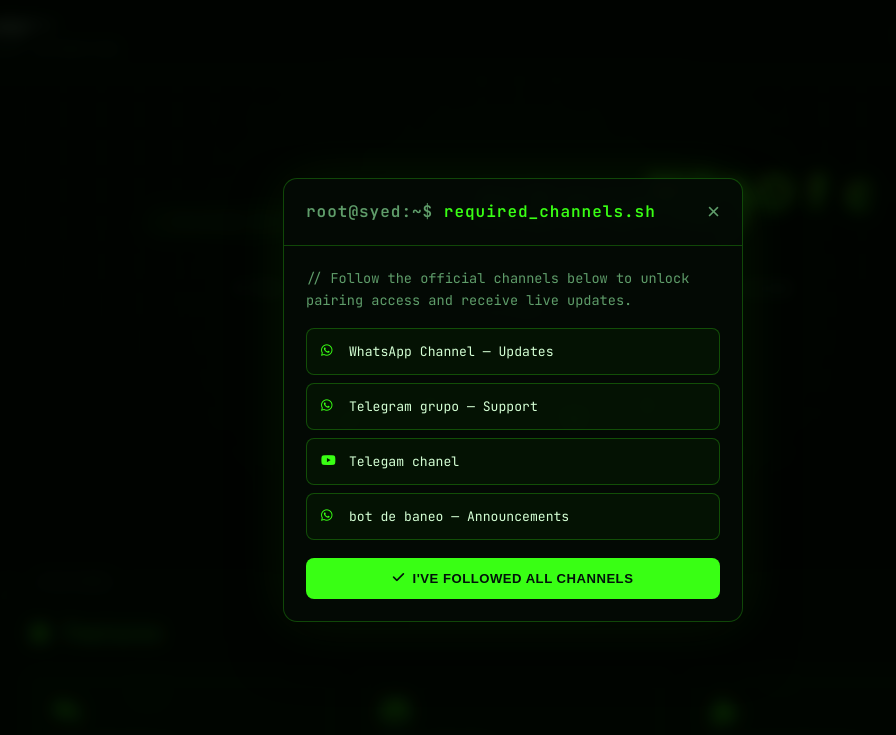
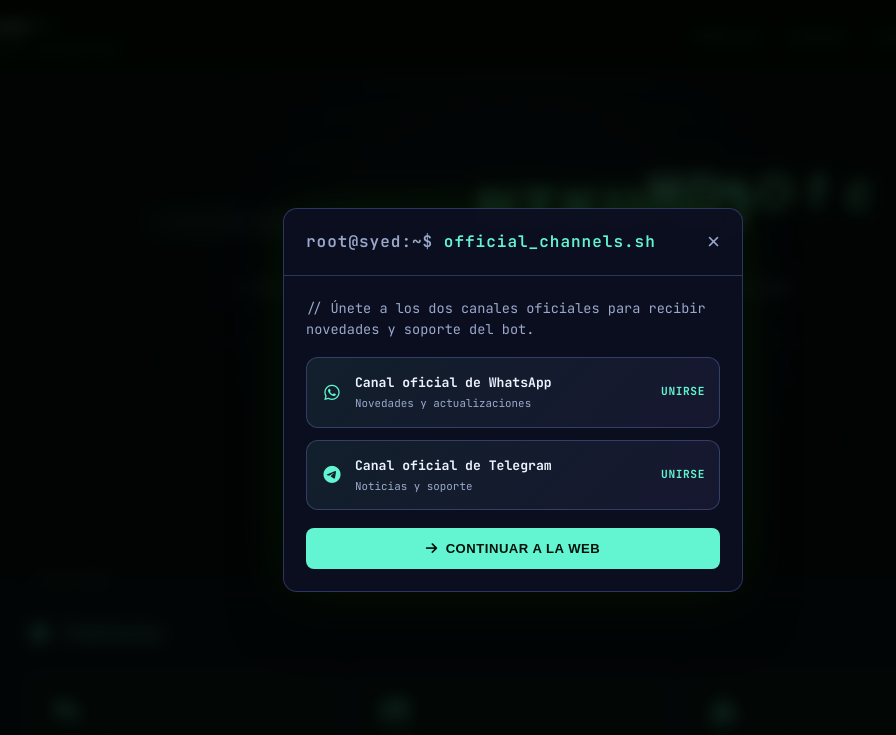
Before and after one commit to cruzridel6-lab/web-niku-md-eye, a website: page index.html in a window 1280 px wide. Shown: the top 735 px of the page, without its empty margins (127-1023 px from the left). Drawn offline with nearby package versions, Linux system fonts and the light colour scheme; no server answers.

Commit message:
feat: refresh official channels section and visual theme

```diff
--- a/index.html
+++ b/index.html
@@ -8,19 +8,20 @@
 <link href="https://fonts.googleapis.com/css2?family=Share+Tech+Mono&family=JetBrains+Mono:wght@300;400;500;600;700;800&display=swap" rel="stylesheet">
 <style>
   :root{
-    --bg:#030603;
-    --bg-panel:rgba(6,16,8,0.85);
-    --bg-panel-2:rgba(4,10,5,0.9);
-    --grid:rgba(57,255,20,0.05);
-    --green:#39ff14;
-    --green-dim:#12a52a;
-    --green-deep:#064d16;
-    --green-glass:rgba(57,255,20,0.08);
-    --border:rgba(57,255,20,0.25);
-    --text:#d4ffd4;
-    --muted:#5f9d6a;
-    --amber:#ffd23f;
-    --danger:#ff4d4d;
+    --bg:#080a16;
+    --bg-panel:rgba(16,20,42,0.86);
+    --bg-panel-2:rgba(12,15,32,0.94);
+    --grid:rgba(112,154,255,0.07);
+    --green:#63f5d1;
+    --green-dim:#38bda8;
+    --green-deep:#123d4d;
+    --green-glass:rgba(99,245,209,0.09);
+    --border:rgba(130,155,255,0.28);
+    --text:#edf2ff;
+    --muted:#9aa8cc;
+    --amber:#ffc875;
+    --danger:#ff7195;
+    --violet:#9b8cff;
     --radius:14px;
   }
   *{margin:0;padding:0;box-sizing:border-box;}
@@ -47,7 +48,7 @@
   .glow-orb{
     position:fixed;top:-10%;left:50%;transform:translateX(-50%);
     width:60vw;height:60vw;max-width:900px;max-height:900px;
-    background:radial-gradient(circle,rgba(57,255,20,0.10) 0%,transparent 65%);
+    background:radial-gradient(circle,rgba(99,245,209,0.12) 0%,rgba(155,140,255,0.08) 30%,transparent 68%);
     filter:blur(40px);z-index:-2;pointer-events:none;
     animation:orbPulse 8s ease-in-out infinite alternate;
   }
@@ -97,14 +98,17 @@
   .modal-close:hover{color:var(--green);}
   .modal-body{padding:22px;}
   .modal-body p{color:var(--muted);font-size:.85rem;margin-bottom:16px;}
-  .channel-list{display:flex;flex-direction:column;gap:8px;margin-bottom:18px;}
+  .channel-list{display:flex;flex-direction:column;gap:12px;margin-bottom:18px;}
   .channel-item{
-    display:flex;align-items:center;gap:10px;padding:12px 14px;
-    background:rgba(57,255,20,.04);border:1px solid var(--border);border-radius:8px;
+    display:flex;align-items:center;gap:12px;padding:14px;
+    background:linear-gradient(135deg,rgba(99,245,209,.08),rgba(155,140,255,.08));border:1px solid var(--border);border-radius:12px;
     text-decoration:none;color:var(--text);font-size:.82rem;transition:.25s;
   }
   .channel-item:hover{background:var(--green-glass);border-color:var(--green);transform:translateX(4px);}
-  .channel-item i{color:var(--green);width:18px;}
+  .channel-item i{color:var(--green);width:22px;font-size:1.1rem;text-align:center;}
+  .channel-item span{flex:1;}
+  .channel-item small{display:block;color:var(--muted);font-size:.68rem;margin-top:2px;}
+  .channel-join{color:var(--green);font-size:.7rem;font-weight:700;text-transform:uppercase;letter-spacing:.6px;white-space:nowrap;}
   .btn{
     display:inline-flex;align-items:center;justify-content:center;gap:8px;
     background:var(--green);color:#01120a;font-weight:700;font-size:.82rem;
@@ -238,6 +242,18 @@
   .waiting .dot{width:7px;height:7px;background:var(--green);border-radius:50%;box-shadow:0 0 8px var(--green);animation:blink 1.3s infinite;}
 
   .link-grid{display:grid;grid-template-columns:repeat(auto-fit,minmax(230px,1fr));gap:14px;}
+  .official-card{display:flex;align-items:center;gap:16px;padding:20px;border:1px solid var(--border);border-radius:14px;background:linear-gradient(135deg,rgba(99,245,209,.08),rgba(155,140,255,.08));text-decoration:none;color:var(--text);transition:.3s;}
+  .official-card:hover{transform:translateY(-4px);border-color:var(--green);box-shadow:0 14px 35px rgba(99,245,209,.12);}
+  .official-card i{width:42px;height:42px;display:grid;place-items:center;border-radius:12px;background:var(--green-glass);color:var(--green);font-size:1.35rem;}
+  .official-card strong{display:block;font-size:.9rem;margin-bottom:3px;}
+  .official-card span{color:var(--muted);font-size:.72rem;}
+  .join-arrow{margin-left:auto;color:var(--green);}
+  .review-grid{display:grid;grid-template-columns:repeat(auto-fit,minmax(230px,1fr));gap:14px;}
+  .review-card{padding:20px;border:1px solid var(--border);border-radius:14px;background:rgba(255,255,255,.025);}
+  .review-card .stars{color:var(--amber);letter-spacing:2px;font-size:.8rem;margin-bottom:12px;}
+  .review-card p{font-size:.82rem;color:var(--text);margin-bottom:14px;}
+  .review-card cite{font-size:.7rem;color:var(--muted);font-style:normal;}
+  .sample-note{color:var(--muted);font-size:.68rem;margin-top:-12px;margin-bottom:20px;}
 
   footer{text-align:center;padding:50px 20px;color:var(--muted);font-size:.8rem;border-top:1px solid var(--border);margin-top:40px;}
   footer span{color:var(--green);}
@@ -273,22 +289,20 @@
 <div class="glow-orb"></div>
 <div class="particles" id="particles"></div>
 
-<!-- Channel modal -->
+<!-- Official channels modal -->
 <div id="channelModal" class="modal">
   <div class="modal-content">
     <div class="modal-head">
-      <h2>required_channels.sh</h2>
+      <h2>official_channels.sh</h2>
       <button class="modal-close" id="modalClose">&times;</button>
     </div>
     <div class="modal-body">
-      <p>// Follow the official channels below to unlock pairing access and receive live updates.</p>
+      <p>// Únete a los dos canales oficiales para recibir novedades y soporte del bot.</p>
       <div class="channel-list">
-        <a href="https://whatsapp.com/channel/0029Vb5s0hbADTO8E0xtQI1l target="_blank" class="channel-item"><i class="fab fa-whatsapp"></i><span>WhatsApp Channel — Updates</span></a>
-        <a href="https://t.me/grupozonaoscura" target="_blank" class="channel-item"><i class="fab fa-whatsapp"></i><span>Telegram grupo — Support</span></a>
-        <a href="https://t.me/Dark_Zone_666" target="_blank" class="channel-item"><i class="fab fa-youtube"></i><span>Telegam chanel</span></a>
-        <a href="http://t.me/BanWhasabot_bot" target="_blank" class="channel-item"><i class="fab fa-whatsapp"></i><span>bot de baneo — Announcements</span></a>
+        <a href="https://whatsapp.com/channel/0029Vb5s0hbADTO8E0xtQI1l" target="_blank" rel="noopener" class="channel-item"><i class="fab fa-whatsapp"></i><span><strong>Canal oficial de WhatsApp</strong><small>Novedades y actualizaciones</small></span><b class="channel-join">Unirse</b></a>
+        <a href="https://t.me/Dark_Zone_666" target="_blank" rel="noopener" class="channel-item"><i class="fab fa-telegram-plane"></i><span><strong>Canal oficial de Telegram</strong><small>Noticias y soporte</small></span><b class="channel-join">Unirse</b></a>
       </div>
-      <button class="btn" id="confirmFollow"><i class="fas fa-check"></i> I've followed all channels</button>
+      <button class="btn" id="confirmFollow"><i class="fas fa-arrow-right"></i> Continuar a la web</button>
     </div>
   </div>
 </div>
@@ -304,7 +318,8 @@
   <div class="nav-links" id="navLinks">
     <a href="#features">features</a>
     <a href="#connect">connect</a>
-    <a href="#links">links</a>
+    <a href="#links">canales oficiales</a>
+    <a href="#reviews">opiniones</a>
   </div>
   <button class="nav-toggle" id="navToggle"><i class="fas fa-bars"></i></button>
 </nav>
@@ -361,13 +376,21 @@
     </div>
   </section>
 
-  <section id="links" class="panel" data-label="./links">
-    <h2><i class="fas fa-external-link-alt"></i> Links</h2>
+  <section id="links" class="panel" data-label="./official-channels">
+    <h2><i class="fas fa-broadcast-tower"></i> Canales oficiales</h2>
     <div class="link-grid">
-      <a class="btn btn-outline" href="https://whatsapp.com/channel/0029Vb5s0hbADTO8E0xtQI1l" target="_blank"><i class="fab fa-whatsapp"></i> WhatsApp Channel</a>
-      <a class="btn btn-outline" href="https://t.me/Dark_Zone_666" target="_blank"><i class="fab fa-whatsapp"></i> Telegram Channel</a>
-      <a class="btn btn-outline" href="https://t.me/grupozonaoscura" target="_blank"><i class="fab fa-youtube"></i> Telegram Grupo</a>
-      <a class="btn btn-outline" href="http://t.me/BanWhasabot_bot" target="_blank"><i class="fab fa-whatsapp"></i> bot de baneo</a>
+      <a class="official-card" href="https://whatsapp.com/channel/0029Vb5s0hbADTO8E0xtQI1l" target="_blank" rel="noopener"><i class="fab fa-whatsapp"></i><span><strong>WhatsApp oficial</strong><span>Únete para recibir novedades</span></span><i class="fas fa-arrow-up-right-from-square join-arrow"></i></a>
+      <a class="official-card" href="https://t.me/Dark_Zone_666" target="_blank" rel="noopener"><i class="fab fa-telegram-plane"></i><span><strong>Telegram oficial</strong><span>Noticias, soporte y avisos</span></span><i class="fas fa-arrow-up-right-from-square join-arrow"></i></a>
+    </div>
+  </section>
+
+  <section id="reviews" class="panel" data-label="./community-feedback">
+    <h2><i class="fas fa-comment-dots"></i> Lo que destaca la comunidad</h2>
+    <p class="sample-note">Opiniones de muestra para ilustrar la experiencia del bot; no representan testimonios verificados.</p>
+    <div class="review-grid">
+      <article class="review-card"><div class="stars">★★★★★</div><p>“El bot responde rápido y tiene muchas herramientas útiles para el grupo.”</p><cite>— Usuario de muestra</cite></article>
+      <article class="review-card"><div class="stars">★★★★★</div><p>“La conexión es sencilla y los comandos de multimedia son muy prácticos.”</p><cite>— Comunidad NIKU, ejemplo</cite></article>
+      <article class="review-card"><div class="stars">★★★★★</div><p>“Me gusta que el panel sea claro y que las novedades estén en los canales oficiales.”</p><cite>— Opinión demostrativa</cite></article>
     </div>
   </section>
 </main>
```
